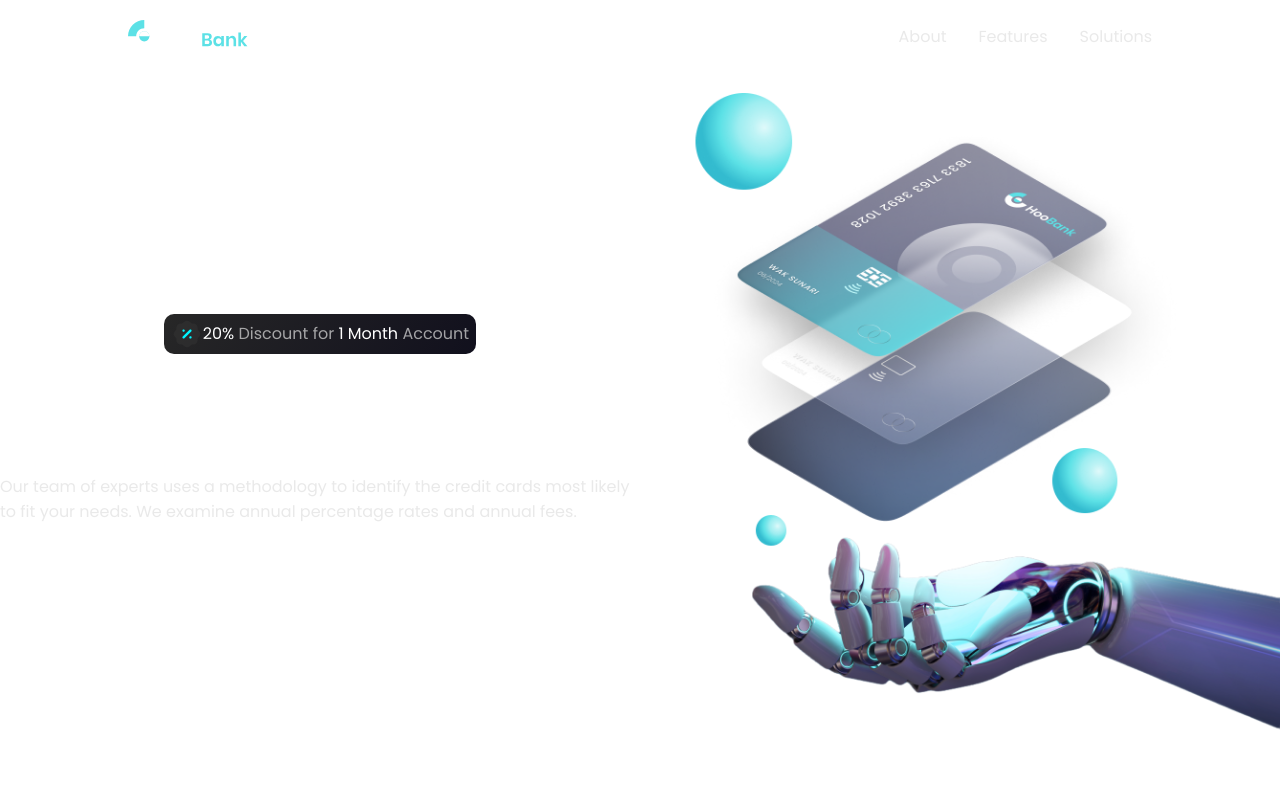
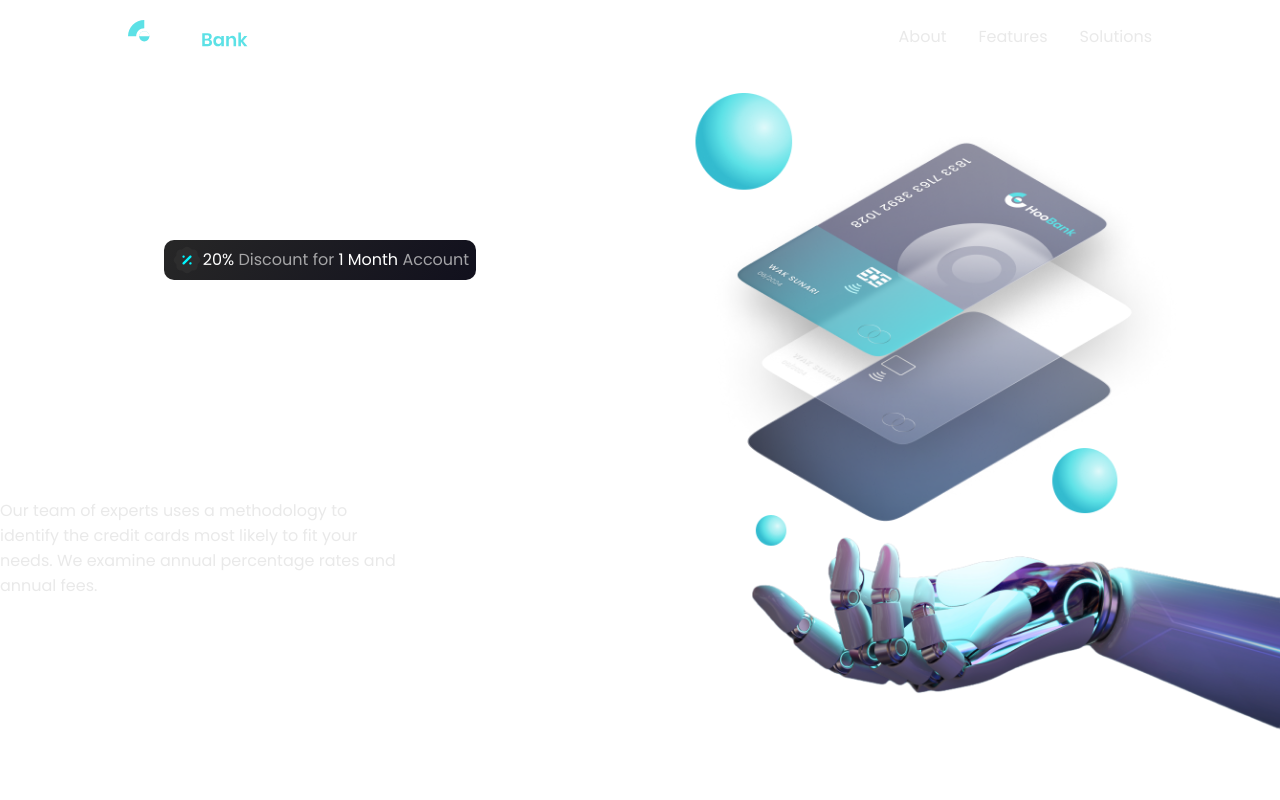
Before and after one commit to ChrisEs146/Bank-Landing, a React (Vite) app: page / in a window 1280 px wide. Shown: the top 800 px of the page. Built offline with nearby package versions, Linux system fonts and the light colour scheme.

Commit message:
Add:' Dynamic font sizes

```diff
--- a/src/Components/Hero/Hero.css
+++ b/src/Components/Hero/Hero.css
@@ -16,6 +16,10 @@
   margin: 0 auto 1.5rem auto;
 }
 
+.hero__card-description {
+  font-size: clamp(1.4rem, 4vw, 1.6rem);
+}
+
 .hero__discount-card span {
   color: var(--white);
 }
@@ -26,7 +30,15 @@
   text-align: center;
 }
 
-.hero__text span {
+.hero__title {
+  font-size: clamp(2.8rem, 3.2vw, 7.5rem);
+  margin-bottom: 2rem;
+}
+
+.hero__description {
+  font-size: clamp(1.6rem, 1vw, 1.8rem);
+  width: min(70%, 40rem);
+}
   background: var(--text-gradient);
   background-clip: text;
   -webkit-text-fill-color: transparent;
```
